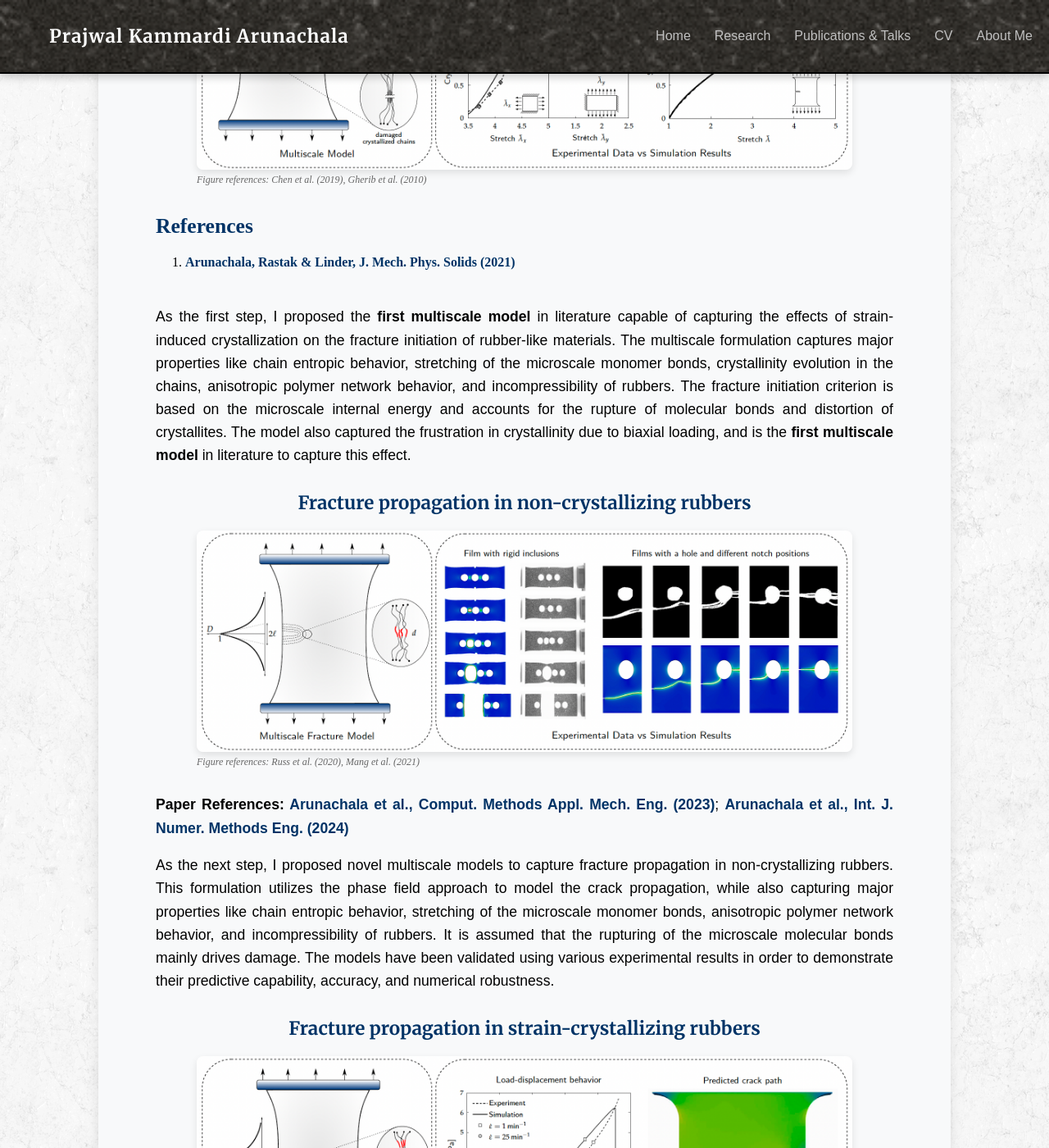
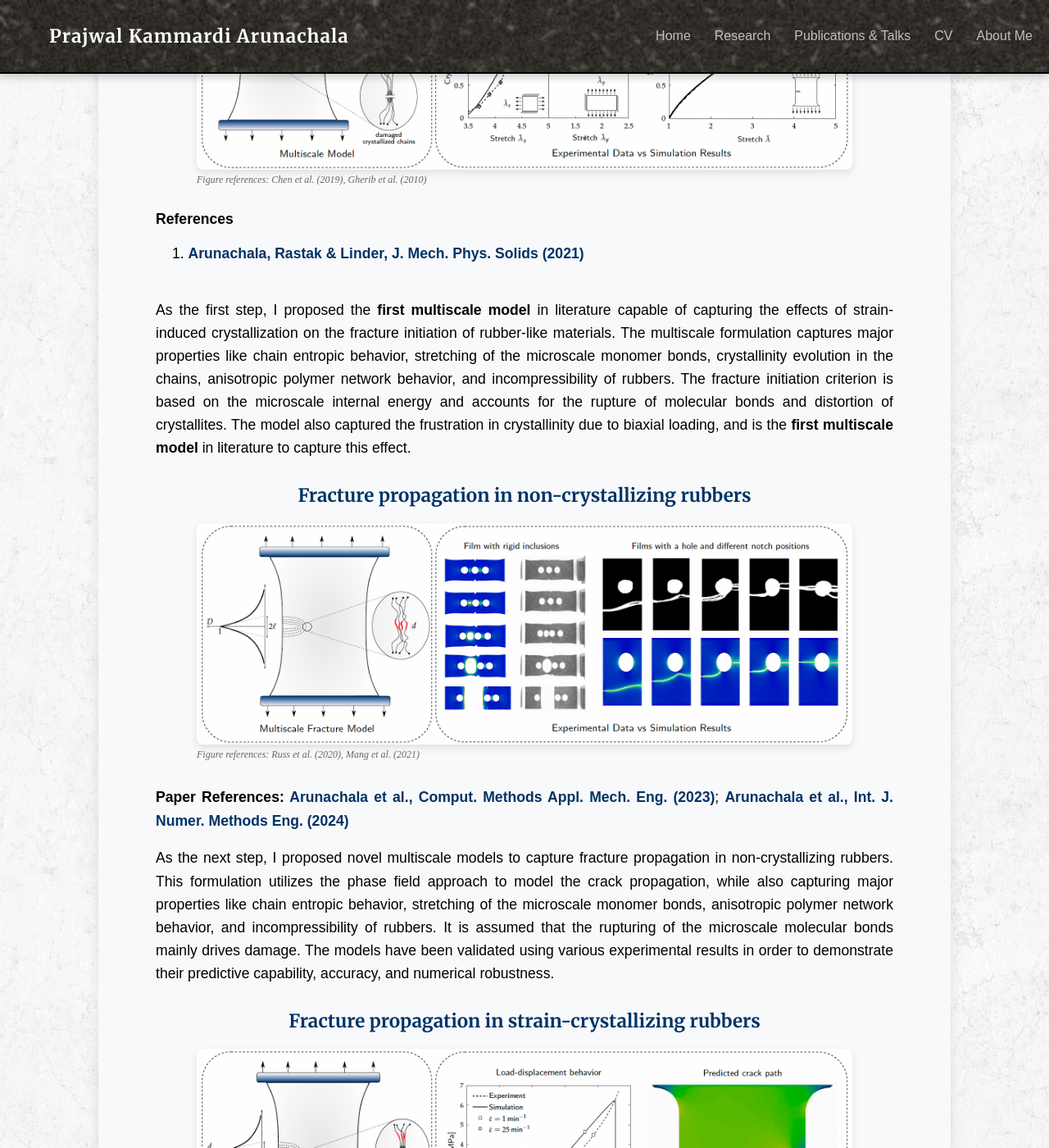
Before and after one commit to prajwalka/prajwalka.github.io, a Jekyll site: the page built from research.md, in a window 1280 px wide and 1400 px high, scrolled down 2689 px. Shown: the whole window at 82% size. Built offline with Jekyll 4.4.1, drawn with Linux system fonts in a browser that asks for light colours; some web fonts are replaced.

Commit message:
Updating research

```diff
--- a/assets/style.css
+++ b/assets/style.css
@@ -485,15 +485,17 @@ p {
 }
 
 .reference-list h4 {
-  font-size: 1.6em;
-  color: #003366;             /* same as your subsection headers */
+  font-family: 'Computer Modern Sans', sans-serif;
+  font-size: 1.1em;
+  color: #000000;             /* same as your subsection headers */
   margin-bottom: 10px;
 }
 
 .reference-list ol {
+  font-family: 'Computer Modern Sans', sans-serif;
   padding-left: 20px;         /* indent list a bit more */
   line-height: 1.6;
-  font-size: 1em;
+  font-size: 1.1em;
   color: black;
   list-style-position: inside;
 }
```
